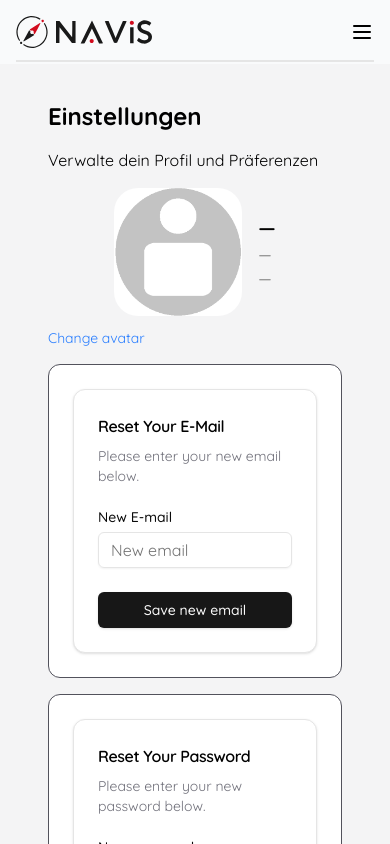
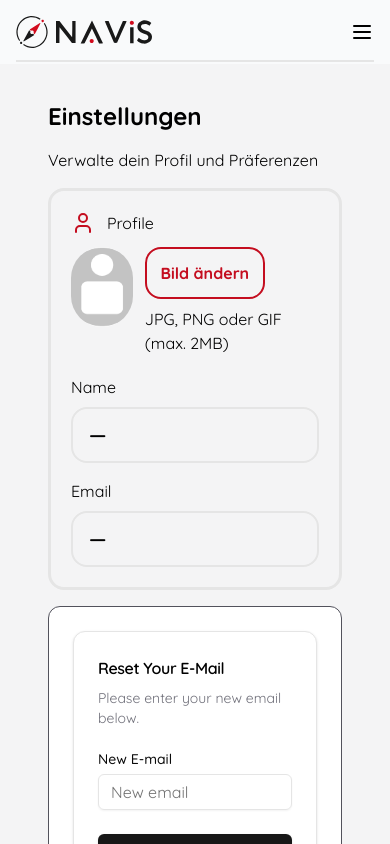
Before and after one commit to TuBerlin-Projekt-Medienerstellung/StudiKompass, a Next.js app: page /protected/settings in a window 390 px wide. Shown: the top 844 px of the page. Built offline with nearby package versions, Linux system fonts and the light colour scheme; no server answers.

Commit message:
feedback(checkliste): responsive design moving object

```diff
--- a/app/globals.css
+++ b/app/globals.css
@@ -111,6 +111,12 @@
     }
 }
 
+@layer components {
+    .flex-center {
+        @apply flex justify-center items-center;
+    }
+}
+
 @layer base {
     * {
         @apply border-border;
--- a/app/page.tsx
+++ b/app/page.tsx
@@ -44,7 +44,7 @@ export default function Home() {
                     {/*Title*/}
                     <h1 className="flex flex-row gap-4 md:gap-6 w-full items-center">
                         <div className="relative flex size-16 md:size-24 shrink-0">
-                            <Image alt="logo" fill src="/logo/Compass-dark.svg" className="animate-spin-slow"/>
+                            <Image alt="logo" fill src="/logo/Compass-dark.svg" className=""/>
                         </div>
                         <div className="flex flex-col gap-2">
                             <div className="relative w-24 md:w-32 h-8">
--- a/app/protected/modules/page.tsx
+++ b/app/protected/modules/page.tsx
@@ -25,14 +25,14 @@ export default function ModulesPage() {
                     <input className="w-full focus:outline-none" type="text" id="search"
                            placeholder="Module durchsuchen"/>
                 </div>
-                <div className="border-2 rounded-2xl py-3 px-5 flex">
-                    <label htmlFor="types"> <Funnel/></label>
-                    <select className="focus:outline-none" name="types" id="types">
-                        <option value="Elektronik">Elektronik</option>
-                        <option value="Informatik">Informatik</option>
-                        <option value="Mathematik">Mathematik</option>
-                    </select>
-                </div>
+                {/*<div className="border-2 rounded-2xl py-3 px-5 flex">*/}
+                {/*    <label htmlFor="types"> <Funnel/></label>*/}
+                {/*    <select className="focus:outline-none" name="types" id="types">*/}
+                {/*        <option value="Elektronik">Elektronik</option>*/}
+                {/*        <option value="Informatik">Informatik</option>*/}
+                {/*        <option value="Mathematik">Mathematik</option>*/}
+                {/*    </select>*/}
+                {/*</div>*/}
                 <div className="border-2 rounded-2xl py-3 px-5 flex">
                     <label htmlFor="kindOfModul"> <Funnel/></label>
                     <select className="focus:outline-none" name="kindOfModul" id="kindOfModul">
--- a/components/fetch-profile.tsx
+++ b/components/fetch-profile.tsx
@@ -1,10 +1,11 @@
 "use client"
 
-import { useState, useEffect } from "react"
+import {useState, useEffect} from "react"
 import Image from "next/image"
-import { createClient } from "@/lib/supabase/client"
+import {createClient} from "@/lib/supabase/client"
+import {User} from 'lucide-react';
 
-export default function Settings({ refreshKey }: { refreshKey: number }) {
+export default function Settings({refreshKey}: { refreshKey: number }) {
     const [email, setEmail] = useState<string | null>(null)
     const [profile, setProfile] = useState<any>(null)
     const [userId, setUserId] = useState<string | null>(null)
@@ -12,12 +13,12 @@ export default function Settings({ refreshKey }: { refreshKey: number }) {
 
     useEffect(() => {
         const fetchData = async () => {
-            const { data: { user } } = await supabase.auth.getUser()
+            const {data: {user}} = await supabase.auth.getUser()
             if (!user) return
 
             setUserId(user.id)
 
-            const { data } = await supabase
+            const {data} = await supabase
                 .from('profiles')
                 .select('username, studiengang, avatar_url')
                 .eq('id', user.id)
@@ -33,16 +34,16 @@ export default function Settings({ refreshKey }: { refreshKey: number }) {
         const file = e.target.files?.[0]
         if (!file || !userId) return
 
-        const { error } = await supabase.storage
+        const {error} = await supabase.storage
             .from("avatars")
-            .upload(`${userId}/avatar.png`, file, { upsert: true })
+            .upload(`${userId}/avatar.png`, file, {upsert: true})
 
         if (error) {
             console.error("Upload error:", error.message)
             return
         }
 
-        const { data: { publicUrl } } = supabase.storage
+        const {data: {publicUrl}} = supabase.storage
             .from("avatars")
             .getPublicUrl(`${userId}/avatar.png`)
 
@@ -51,46 +52,54 @@ export default function Settings({ refreshKey }: { refreshKey: number }) {
 
         await supabase
             .from("profiles")
-            .update({ avatar_url: freshUrl })
+            .update({avatar_url: freshUrl})
             .eq("id", userId)
 
-        setProfile((prev: any) => ({ ...prev, avatar_url: freshUrl }))
+        setProfile((prev: any) => ({...prev, avatar_url: freshUrl}))
         window.dispatchEvent(new CustomEvent("avatar-updated"));
     }
 
     return (
-        <div className="w-full flex flex-col gap-3">
-            <div className="flex flex-col">
-                <div className="flex flex-row gap-4 md:justify-start justify-center items-center">
-                    {/* Avatar */}
-                    <div className="relative size-32">
+        <div className="w-full flex flex-col gap-5 border-3 p-5 rounded-2xl">
+            <header className="flex flex-col gap-3">
+                <span className="flex gap-3 text-flag-red">
+                    <User/>
+                    <p className="text-black">Profile</p>
+                </span>
+                <div className="flex flex-row gap-3">
+                    <div className="relative size-20">
                         <Image
                             src={profile?.avatar_url || "/default-avatar.png"}
                             alt="avatar"
                             fill
                             unoptimized // required for external Supabase URLs unless you add them to next.config
-                            className="rounded-3xl object-cover"
+                            className="rounded-full object-cover"
                         />
+
                     </div>
-
-                    {/* Info */}
-                    <div className="flex flex-col">
-                        <span className="font-semibold text-xl">{profile?.username ?? "—"}</span>
-                        <span className="text-base text-muted-foreground">{profile?.studiengang ?? "—"}</span>
-                        <span className="text-base text-muted-foreground">{email ?? "—"}</span>
+                    <div className="flex flex-col gap-2">
+                        <label htmlFor="image-update"
+                               className="font-bold text-flag-red border-2 rounded-2xl border-flag-red px-2 py-3 w-30 flex-center">
+                            Bild ändern
+                            <input id="image-update" type="file" onChange={handleUpload} hidden/>
+                        </label>
+                        <p>JPG, PNG oder GIF (max. 2MB)</p>
                     </div>
                 </div>
+            </header>
+            <div className="flex flex-col gap-4 md:justify-start justify-center items-start w-full">
+                <div className="flex flex-col w-full gap-2">
+                    <h3>Name</h3>
+                    <span
+                        className="font-semibold text-xl border-2 rounded-2xl py-3 px-4 w-full">{profile?.username ?? "—"}</span>
+                </div>
+                <div className="flex flex-col w-full gap-2">
+                    <h3>Email</h3>
+                    <span className="font-semibold text-xl border-2 rounded-2xl py-3 px-4 w-full">{email ?? "—"}</span>
 
-                {/* Upload */}
-                <label className="mt-3 cursor-pointer text-sm text-blue-500 hover:underline w-fit">
-                    Change avatar
-                    <input
-                        type="file"
-                        accept="image/*"
-                        onChange={handleUpload}
-                        className="hidden"
-                    />
-                </label>
+                </div>
+
+
             </div>
         </div>
     )
--- a/components/footer.tsx
+++ b/components/footer.tsx
@@ -6,7 +6,7 @@ import {Heart, Github} from 'lucide-react';
 const Footer = () => {
     return (
         <section
-            className="bg-violet-ray flex flex-col gap-10 w-full py-10 px-4 md:px-30 min-h-fit text-white">
+            className="bg- flex flex-col gap-10 w-full py-10 px-4 md:px-30 min-h-fit text-white">
             <div className="flex flex-col md:flex-row gap-8 md:gap-0 justify-between">
                 <div className="flex flex-col w-full md:w-96 gap-4">
                     <div className="flex flex-row items-center gap-4">
--- a/dev-with-qr.mjs
+++ b/dev-with-qr.mjs
@@ -1,21 +1,9 @@
 import {spawn} from "child_process";
 import qrcode from "qrcode-terminal";
-// import os from "os";
 
-// Lokale IP holen
-// const interfaces = os.networkInterfaces();
-// let localIP = "localhost";
-// for (const iface of Object.values(interfaces)) {
-//     for (const alias of iface) {
-//         if (alias.family === "IPv4" && !alias.internal) {
-//             localIP = alias.address;
-//         }
-//     }
-// }
-
-const url = `https://studi-kompass-eta.vercel.app`;
+const url = `https://studi-kompass-eta.vercel.app/protected/planner`;
 console.log(`\n🔗 Network: ${url}\n`);
 qrcode.generate(url, {small: true});
 
 // Next.js dev starten
-spawn("next", ["dev"], {stdio: "inherit", shell: true});
+spawn("next", ["dev", "--turbopack", "-H", "0.0.0.0"], {stdio: "inherit", shell: true});
--- a/next.config.ts
+++ b/next.config.ts
@@ -1,15 +1,27 @@
 import type {NextConfig} from "next";
+import os from "os";
+
+// Lokale IP dynamisch ermitteln
+const interfaces = os.networkInterfaces();
+let localIP = "localhost";
+for (const iface of Object.values(interfaces)) {
+    for (const alias of iface ?? []) {
+        if (alias.family === "IPv4" && !alias.internal) {
+            localIP = alias.address;
+        }
+    }
+}
 
 const nextConfig: NextConfig = {
     // cacheComponents: true,
-    images:{
-        remotePatterns:[
+    images: {
+        remotePatterns: [
             //{protocol: "https", hostname: "picsum.photos" },
-            {protocol: "https", hostname: "hoxmogylxrsmohfdwelm.supabase.co" },
+            {protocol: "https", hostname: "hoxmogylxrsmohfdwelm.supabase.co"},
 
         ]
     },
-
+    allowedDevOrigins: ['local-origin.dev', '*.local-origin.dev', '*', '172.20.10.4'],
     turbopack: {
         rules: {
             "*.svg": {
```
Also changed, not shown: components/modul-card.tsx (+9 -8 lines).
